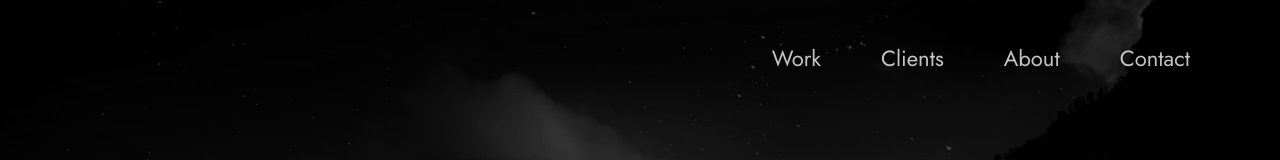
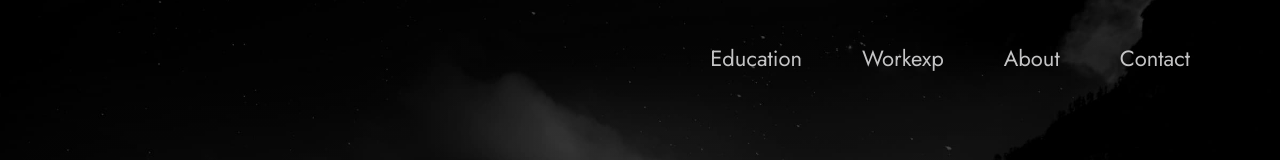
Before and after one commit to Zihan-UoM/zihan-UoM.github.io, a plain HTML site: page index.html in a window 1280 px wide. Shown: the top 160 px of the page. Drawn offline with Linux system fonts and the light colour scheme.

Commit message:
Update index.html

```diff
--- a/index.html
+++ b/index.html
@@ -41,8 +41,8 @@
     <div class="row">
       <nav class="nav" role="navigation">
         <ul class="nav__items">
-          <li class="nav__item"><a href="#work" class="nav__link">Work</a></li>
-          <li class="nav__item"><a href="#clients" class="nav__link">Clients</a></li>
+          <li class="nav__item"><a href="#educationa" class="nav__link">Education</a></li>
+          <li class="nav__item"><a href="#work exp" class="nav__link">Workexp</a></li>
           <li class="nav__item">
             <a href="#about" class="nav__link">About</a>
           </li>
```
